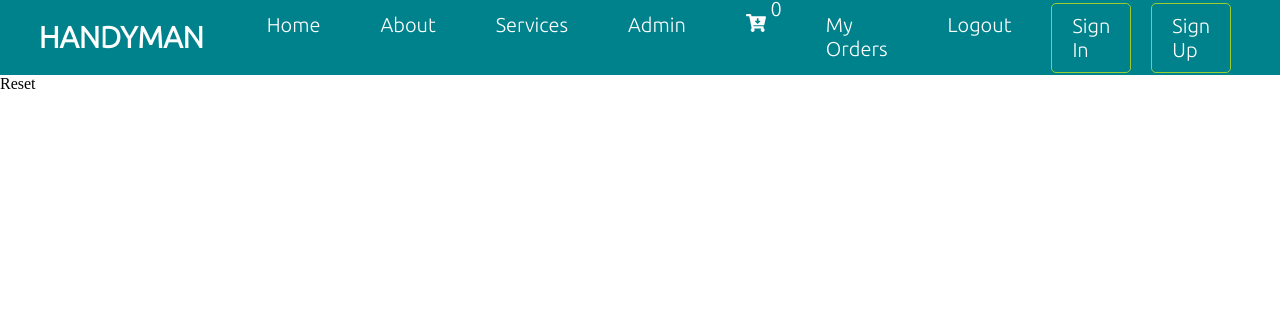
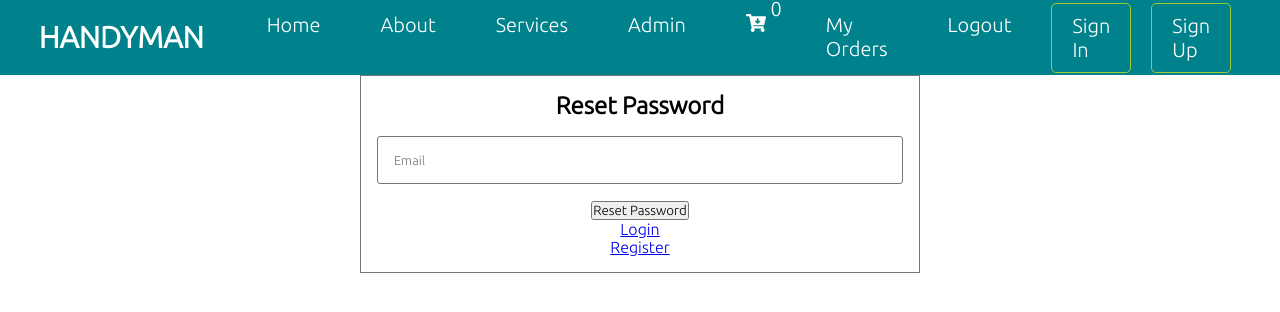
Before and after one commit to miindDotVacati0n/HANDYMAN-Web-Application, a React (Create React App) app: page /reset in a window 1280 px wide. Shown: the top 312 px of the page. Built offline with nearby package versions, Linux system fonts and the light colour scheme.

Commit message:
Reset password

```diff
--- a/src/pages/Auth/Reset.js
+++ b/src/pages/Auth/Reset.js
@@ -1,8 +1,52 @@
-import React from 'react'
+import React, {useState} from 'react'
+import { Link } from 'react-router-dom';
+import { auth } from '../../config/config';
+import './../../styles/Reset.css';
+
+import { toast } from "react-toastify";
+
+import { sendPasswordResetEmail } from "firebase/auth";
+
+import Loader from '../../component/Loader';
+
 
 const Reset = () => {
+
+  const [email, setEmail] = useState("");
+  const [loading, setLoading] = useState(false);
+
+  const resetPassword = (e) => {
+    e.preventDefault();
+
+    setLoading(true);
+
+    sendPasswordResetEmail(auth, email)
+      .then(() => {
+        setLoading(false);
+        toast.success("Check your email for a reset password");
+      })
+      .catch((error) => {
+        setLoading(false);
+        toast.error(error.message);
+      });
+  }
+
   return (
-    <div>Reset</div>
+    <>
+    {loading && <Loader />}
+
+    <div className='form'>
+      <h2>Reset Password</h2>
+      <form onSubmit={resetPassword}>
+        <input type={'text'} placeholder='Email' required value={email} onChange={(e) => setEmail(e.target.value)}/>
+        <button type="submit" className="--btn --btn-primary --btn-block">
+          Reset Password
+        </button>
+        <p><Link to={'/signin'}>Login</Link></p>
+        <p><Link to={'/signup'}>Register</Link></p>
+      </form>
+    </div>
+    </>
   )
 }
 
--- /dev/null
+++ b/src/styles/Reset.css
@@ -0,0 +1,28 @@
+@import url('https://fonts.googleapis.com/css2?family=Roboto:wght@100&family=Ubuntu:wght@300&display=swap');
+
+.form{
+    font-family: 'Ubuntu', sans-serif;
+    width: 35rem;
+    padding: 1rem;
+    margin: auto;
+    border: 1px solid #777;
+    text-align: center;
+
+}
+
+.form form input[type="text"], .form form input[type="email"]{
+    font-family: 'Ubuntu', sans-serif;
+    display: block;
+    font-size: 0.8rem;
+    font-weight: 300;
+    padding: 1rem;
+    margin: 1rem auto;
+    width: 100%;
+    border: 1px solid #777;
+    border-radius: 3px;
+    outline: none;
+}
+
+.form form button{
+    font-family: 'Ubuntu', sans-serif;
+}
```
